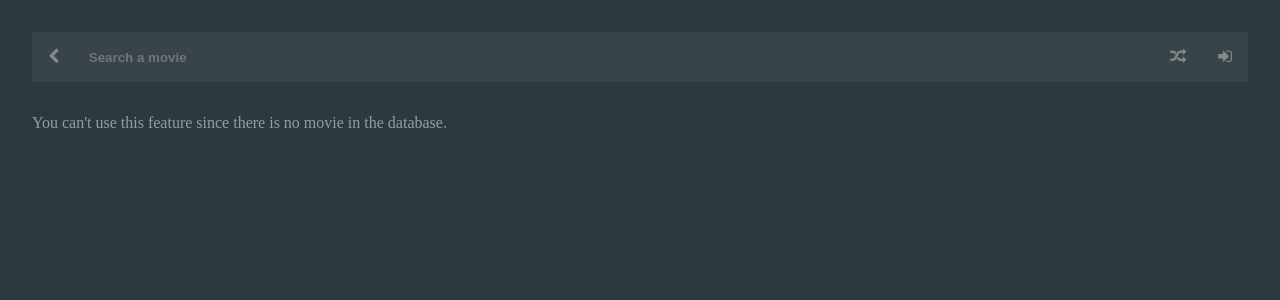
After one commit to ArnaudLevaufre/Cinema, a Django app: template templates/random.html in a window 1280 px wide. The commit adds this page. Shown: the top 300 px of the page. Run offline with Django 3.2, Linux system fonts and the light colour scheme; the template is opened without the code that fills it: most values are stand-ins (such as "Sample title", 1, 10 or a date in 2020); grey boxes marked "Sample" are stand-in pictures.

Commit message:
Add admin link and forgotten random template

```diff
--- a/templates/base.html
+++ b/templates/base.html
@@ -33,6 +33,9 @@
                 <a href="{% url 'random' %}"><i class="fa fa-random"></i></a>
                 {% if request.user.is_authenticated %}
                     <a href="{% url 'profile' %}"><i class="fa fa-user"></i></a>
+                    {% if request.user.is_superuser %}
+                        <a href="{% url 'admin:index' %}"><i class="fa fa-wrench"></i></a>
+                    {% endif %}
                     <a href="{% url 'logout' %}"><i class="fa fa-power-off"></i></a>
                 {% else %}
                     <a href="{% url 'login' %}"><i class="fa fa-sign-in"></i></a>
--- /dev/null
+++ b/templates/random.html
@@ -0,0 +1,8 @@
+
+{% extends 'base.html'%}
+
+{% block main %}
+<p>
+    You can't use this feature since there is no movie in the database.
+</p>
+{% endblock %}
```
